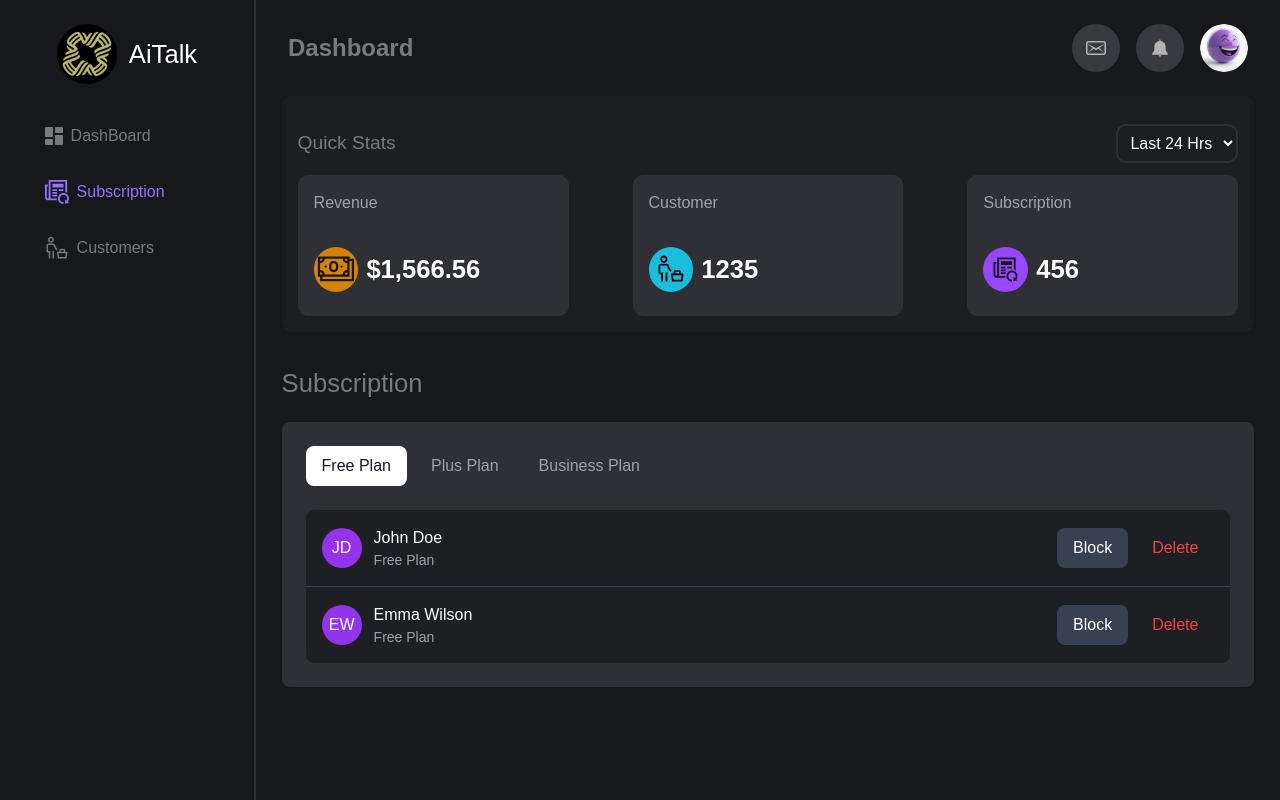
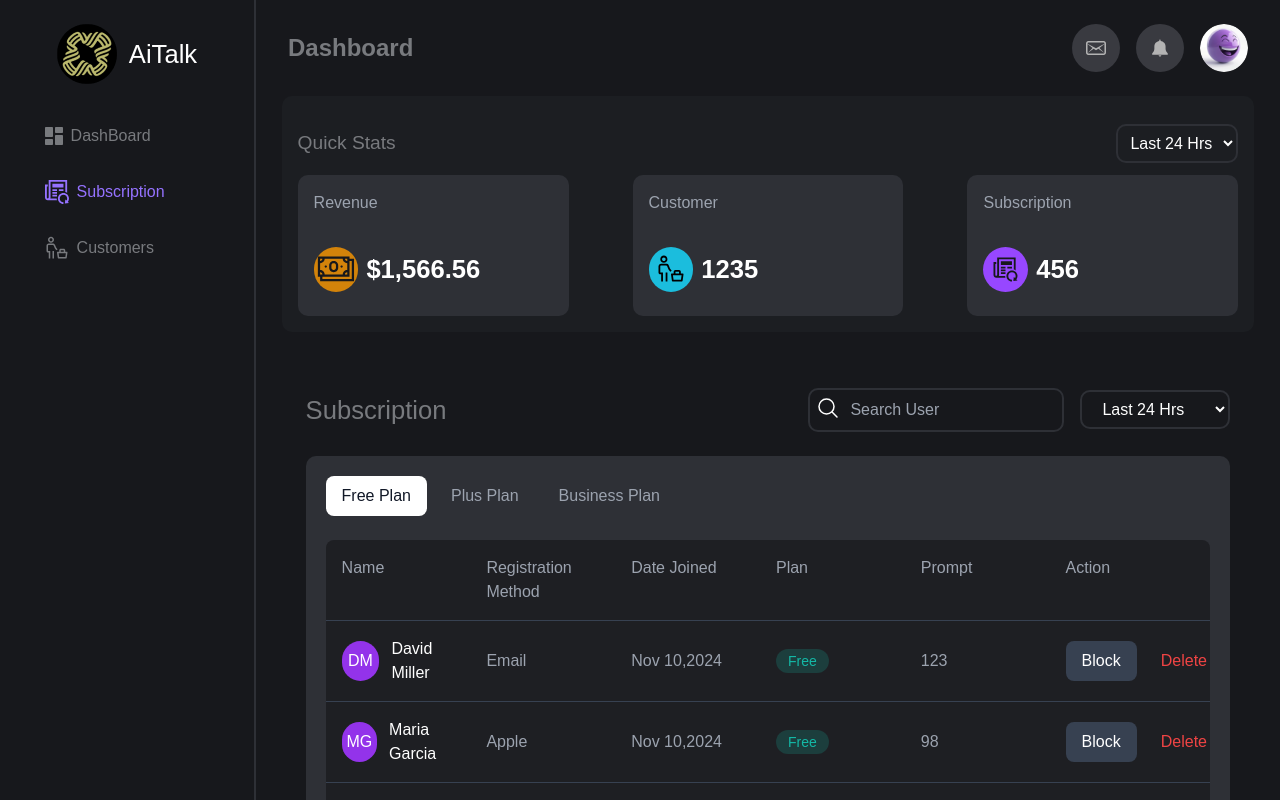
Before and after one commit to Anuran12/aitalk, a Next.js app: page /admin/subscription in a window 1280 px wide. Shown: the top 800 px of the page. Built offline with nearby package versions, Linux system fonts and the light colour scheme.

Commit message:
subscriptions

```diff
--- a/app/admin/subscription/page.tsx
+++ b/app/admin/subscription/page.tsx
@@ -1,5 +1,6 @@
 import AdminHeader from "@/components/admin/AdminHeader";
 import AdminSidebar from "@/components/admin/AdminSidebar";
+import DetailedSubscription from "@/components/admin/DetailedSubscription";
 import QuickStats from "@/components/admin/QuickStats";
 import Subscriptions from "@/components/admin/Subscriptions";
 import React from "react";
@@ -16,13 +17,10 @@ export default function SubscriptionPage() {
         <div className="w-full px-[2vw]">
           <QuickStats />
           {/* Subscription Section */}
-          <h1 className="text-[#787A7E] text-[5vw] md:text-[2vw] pb-5">
-            Subscription
-          </h1>
           <div>
             <div className="mb-8 w-full">
               <div className="flex w-full">
-                <Subscriptions />
+                <DetailedSubscription />
               </div>
             </div>
           </div>
--- /dev/null
+++ b/components/admin/DetailedSubscription.tsx
@@ -0,0 +1,292 @@
+"use client";
+import React, { useState } from "react";
+
+const PLANS = {
+  FREE: "Free Plan",
+  PLUS: "Plus Plan",
+  BUSINESS: "Business Plan",
+};
+
+const REGISTRATION_METHODS = ["Google", "Email", "GitHub", "Apple"];
+
+const MOCK_USERS = [
+  {
+    id: 1,
+    name: "Emma Thompson",
+    registrationMethod: "Google",
+    dateJoined: "Nov 12,2024",
+    plan: PLANS.BUSINESS,
+    prompt: "456",
+    avatar: "ET",
+  },
+  {
+    id: 2,
+    name: "Michael Chen",
+    registrationMethod: "Google",
+    dateJoined: "Nov 12,2024",
+    plan: PLANS.BUSINESS,
+    prompt: "442",
+    avatar: "MC",
+  },
+  {
+    id: 3,
+    name: "Sarah Johnson",
+    registrationMethod: "GitHub",
+    dateJoined: "Nov 12,2024",
+    plan: PLANS.BUSINESS,
+    prompt: "389",
+    avatar: "SJ",
+  },
+  {
+    id: 4,
+    name: "James Wilson",
+    registrationMethod: "Apple",
+    dateJoined: "Nov 12,2024",
+    plan: PLANS.BUSINESS,
+    prompt: "367",
+    avatar: "JW",
+  },
+  {
+    id: 5,
+    name: "Sofia Rodriguez",
+    registrationMethod: "Email",
+    dateJoined: "Nov 11,2024",
+    plan: PLANS.PLUS,
+    prompt: "234",
+    avatar: "SR",
+  },
+  {
+    id: 6,
+    name: "Alex Kim",
+    registrationMethod: "GitHub",
+    dateJoined: "Nov 11,2024",
+    plan: PLANS.PLUS,
+    prompt: "198",
+    avatar: "AK",
+  },
+  {
+    id: 7,
+    name: "Lisa Patel",
+    registrationMethod: "Google",
+    dateJoined: "Nov 11,2024",
+    plan: PLANS.PLUS,
+    prompt: "187",
+    avatar: "LP",
+  },
+  {
+    id: 8,
+    name: "David Miller",
+    registrationMethod: "Email",
+    dateJoined: "Nov 10,2024",
+    plan: PLANS.FREE,
+    prompt: "123",
+    avatar: "DM",
+  },
+  {
+    id: 9,
+    name: "Maria Garcia",
+    registrationMethod: "Apple",
+    dateJoined: "Nov 10,2024",
+    plan: PLANS.FREE,
+    prompt: "98",
+    avatar: "MG",
+  },
+  {
+    id: 10,
+    name: "Thomas Anderson",
+    registrationMethod: "GitHub",
+    dateJoined: "Nov 10,2024",
+    plan: PLANS.FREE,
+    prompt: "87",
+    avatar: "TA",
+  },
+  {
+    id: 11,
+    name: "Olivia Brown",
+    registrationMethod: "Google",
+    dateJoined: "Nov 09,2024",
+    plan: PLANS.BUSINESS,
+    prompt: "432",
+    avatar: "OB",
+  },
+  {
+    id: 12,
+    name: "William Lee",
+    registrationMethod: "Email",
+    dateJoined: "Nov 09,2024",
+    plan: PLANS.PLUS,
+    prompt: "276",
+    avatar: "WL",
+  },
+  {
+    id: 13,
+    name: "Isabella Martinez",
+    registrationMethod: "Apple",
+    dateJoined: "Nov 09,2024",
+    plan: PLANS.FREE,
+    prompt: "156",
+    avatar: "IM",
+  },
+  {
+    id: 14,
+    name: "Daniel Taylor",
+    registrationMethod: "GitHub",
+    dateJoined: "Nov 08,2024",
+    plan: PLANS.BUSINESS,
+    prompt: "445",
+    avatar: "DT",
+  },
+  {
+    id: 15,
+    name: "Sophie Wilson",
+    registrationMethod: "Google",
+    dateJoined: "Nov 08,2024",
+    plan: PLANS.PLUS,
+    prompt: "289",
+    avatar: "SW",
+  },
+];
+
+export default function DetailedSubscription() {
+  const [selectedPlan, setSelectedPlan] = useState(PLANS.FREE);
+  const [users, setUsers] = useState(MOCK_USERS);
+  const [searchTerm, setSearchTerm] = useState("");
+  const [timeFilter, setTimeFilter] = useState("Last 24 Hrs");
+
+  const filteredUsers = users.filter((user) => {
+    const matchesPlan = user.plan === selectedPlan;
+    const matchesSearch =
+      user.name.toLowerCase().includes(searchTerm.toLowerCase()) ||
+      user.registrationMethod.toLowerCase().includes(searchTerm.toLowerCase());
+    return matchesPlan && matchesSearch;
+  });
+
+  const handleDelete = (userId: number) => {
+    setUsers(users.filter((user) => user.id !== userId));
+  };
+
+  return (
+    <div className="p-6 rounded-lg w-full">
+      {/* Header Section */}
+      <div className="flex justify-between items-center mb-6">
+        <h1 className="text-[#787A7E] text-[5vw] md:text-[2vw]">
+          Subscription
+        </h1>
+        <div className="flex items-center gap-4">
+          {/* Search Bar */}
+          <div className="relative">
+            <svg
+              xmlns="http://www.w3.org/2000/svg"
+              fill="none"
+              viewBox="0 0 24 24"
+              strokeWidth="1.5"
+              stroke="currentColor"
+              className="size-6 absolute left-2 top-2"
+            >
+              <path
+                strokeLinecap="round"
+                strokeLinejoin="round"
+                d="m21 21-5.197-5.197m0 0A7.5 7.5 0 1 0 5.196 5.196a7.5 7.5 0 0 0 10.607 10.607Z"
+              />
+            </svg>
+
+            <input
+              type="text"
+              placeholder="Search User"
+              className="bg-black/0 rounded-[10px] border-2 border-[#2E3036] cursor-pointer py-2 pl-10 pr-4 w-64"
+              value={searchTerm}
+              onChange={(e) => setSearchTerm(e.target.value)}
+            />
+          </div>
+          {/* Time Filter Dropdown */}
+          <select
+            className="bg-black/0 rounded-[10px] border-2 border-[#2E3036] cursor-pointer px-4 py-2"
+            value={timeFilter}
+            onChange={(e) => setTimeFilter(e.target.value)}
+          >
+            <option>Last 24 Hrs</option>
+            <option>Last 7 Days</option>
+            <option>Last 30 Days</option>
+            <option>All Time</option>
+          </select>
+        </div>
+      </div>
+
+      <div className=" w-full bg-[#2E3036] rounded-[10px] p-5">
+        {/* Plan Selection Tabs */}
+        <div className="flex gap-2 mb-6 ">
+          {Object.values(PLANS).map((plan) => (
+            <button
+              key={plan}
+              onClick={() => setSelectedPlan(plan)}
+              className={`px-4 py-2 rounded-lg transition-colors ${
+                selectedPlan === plan
+                  ? "bg-white text-gray-900"
+                  : "text-gray-400 hover:bg-gray-700"
+              }`}
+            >
+              {plan}
+            </button>
+          ))}
+        </div>
+
+        {/* Users Table */}
+        <div className="bg-[#1E1F23] rounded-lg">
+          {/* Table Header */}
+          <div className="grid grid-cols-6 gap-4 p-4 border-b border-gray-700 text-gray-400">
+            <div className="col-span-1">Name</div>
+            <div className="col-span-1">Registration Method</div>
+            <div className="col-span-1">Date Joined</div>
+            <div className="col-span-1">Plan</div>
+            <div className="col-span-1">Prompt</div>
+            <div className="col-span-1">Action</div>
+          </div>
+
+          {/* Table Body */}
+          {filteredUsers.length === 0 ? (
+            <div className="p-4 text-center text-gray-400">
+              No users found for {selectedPlan}
+            </div>
+          ) : (
+            filteredUsers.map((user) => (
+              <div
+                key={user.id}
+                className="grid grid-cols-6 gap-4 p-4 border-b border-gray-700 items-center"
+              >
+                <div className="col-span-1 flex items-center gap-3">
+                  <div className="w-10 h-10 bg-purple-600 rounded-full flex items-center justify-center text-white font-medium">
+                    {user.avatar}
+                  </div>
+                  <span className="text-white">{user.name}</span>
+                </div>
+                <div className="col-span-1 text-gray-400">
+                  {user.registrationMethod}
+                </div>
+                <div className="col-span-1 text-gray-400">
+                  {user.dateJoined}
+                </div>
+                <div className="col-span-1">
+                  <span className="px-3 py-1 bg-teal-500/20 text-teal-500 rounded-full text-sm">
+                    {user.plan.split(" ")[0]}
+                  </span>
+                </div>
+                <div className="col-span-1 text-gray-400">{user.prompt}</div>
+                <div className="col-span-1 flex gap-2">
+                  <button className="px-4 py-2 bg-gray-700 rounded-lg hover:bg-gray-600 transition-colors text-white">
+                    Block
+                  </button>
+                  <button
+                    onClick={() => handleDelete(user.id)}
+                    className="px-4 py-2 text-red-500 rounded-lg hover:bg-gray-700 transition-colors"
+                  >
+                    Delete
+                  </button>
+                </div>
+              </div>
+            ))
+          )}
+        </div>
+      </div>
+    </div>
+  );
+}
```
